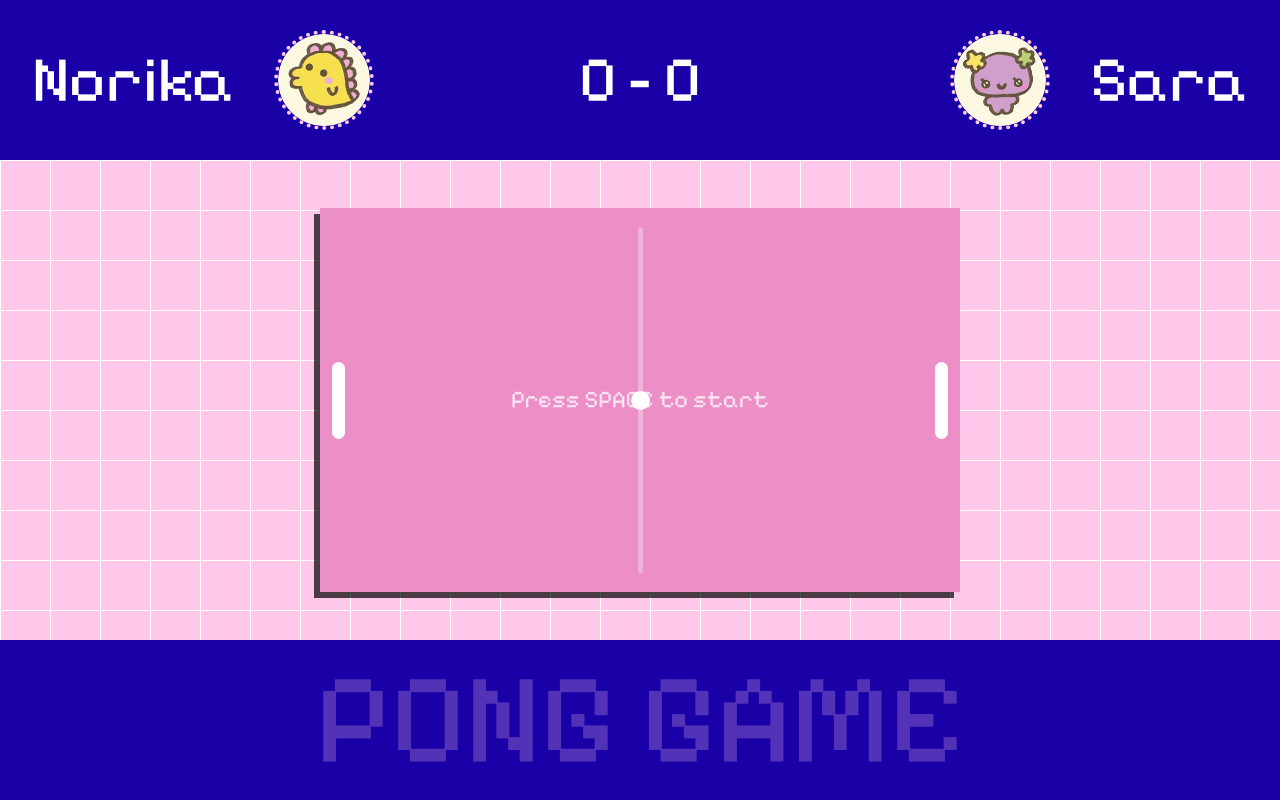
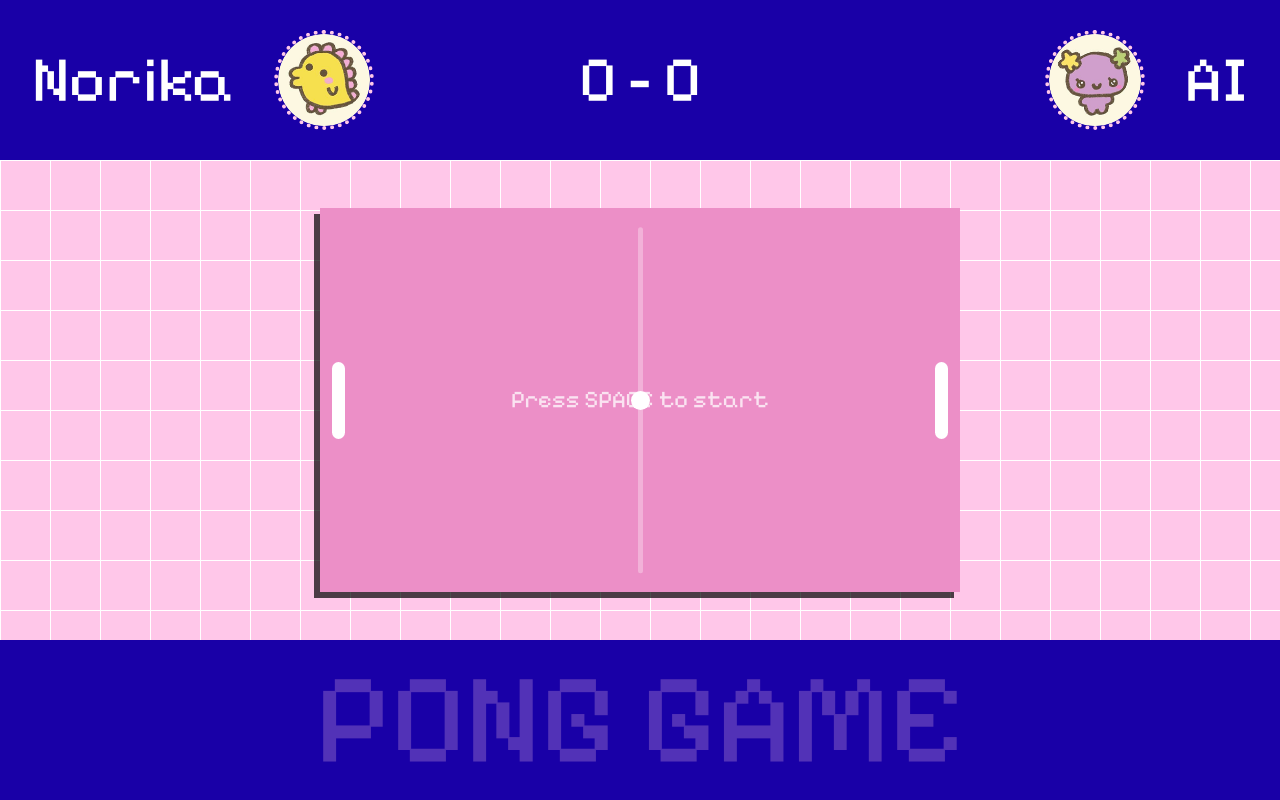
Before and after one commit to NorikaNarimatsu/transcendence, a React (Vite) app in the folder frontend/: page /playerProfile/pongGame in a window 1280 px wide. Built offline with nearby package versions, Linux system fonts and the light colour scheme; a web font is replaced by a local one.

Commit message:
changing ai agent name

```diff
--- a/frontend/src/pages/PongGame.tsx
+++ b/frontend/src/pages/PongGame.tsx
@@ -87,7 +87,7 @@ export default function PongGame(): JSX.Element {
         </div>
         <div className="flex items-center justify-end gap-2">
           <img src={avatar2} alt="Avatar 2" className="avatar" />
-          <h2 className="player-name">{player2 || 'Sara'}</h2>
+          <h2 className="player-name">{player2 || 'AI'}</h2>
         </div>
       </header>
 
```
